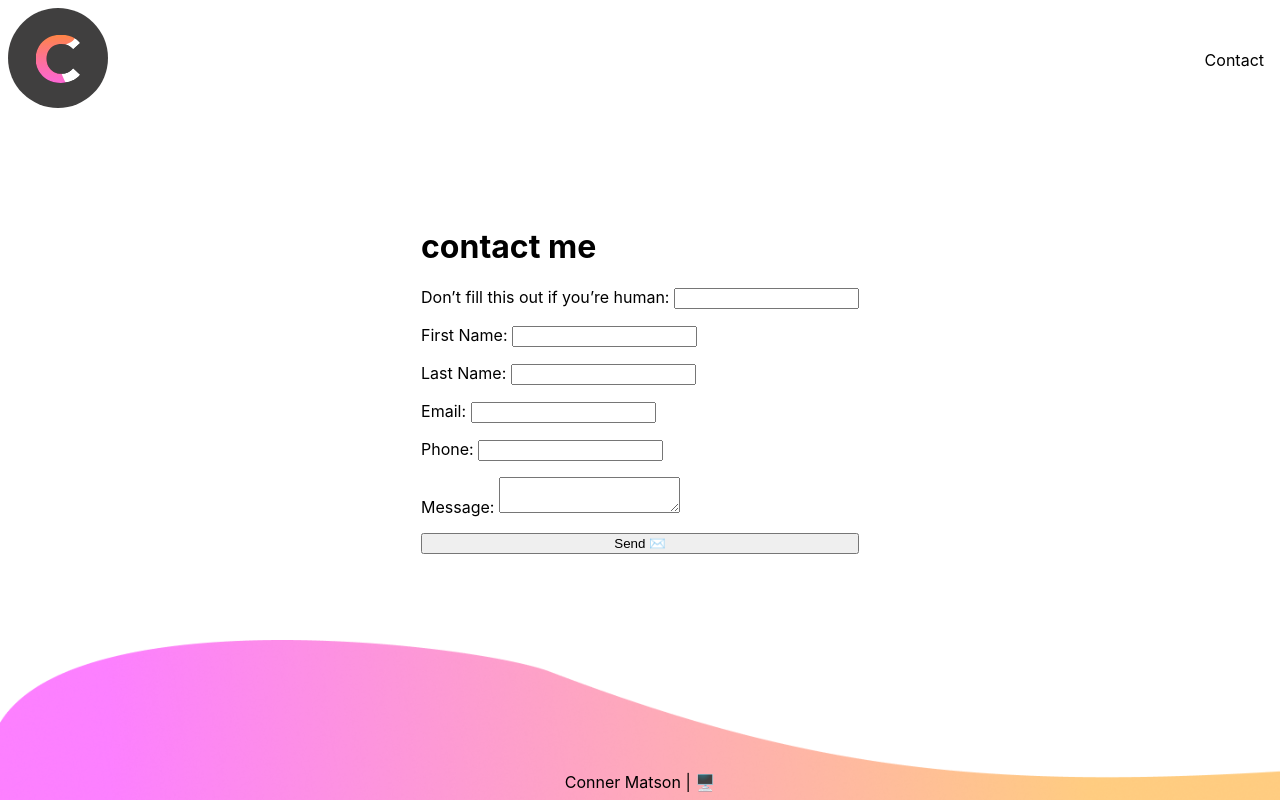
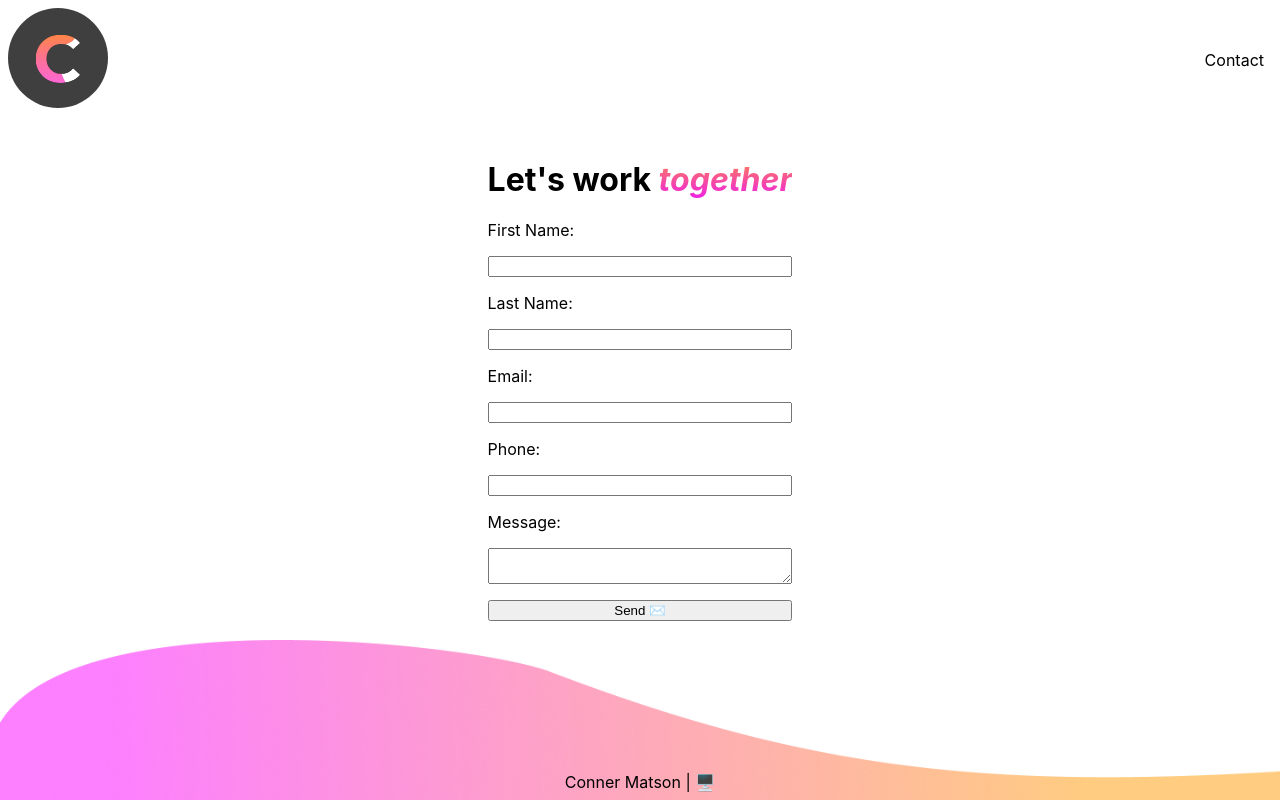
Before and after one commit to cnr-mtsn/personal-site, a Next.js app: page /contact in a window 1280 px wide. Built offline with nearby package versions, Linux system fonts and the light colour scheme.

Commit message:
style contact page next

```diff
--- a/components/ContactForm.js
+++ b/components/ContactForm.js
@@ -1,35 +1,36 @@
 import React from 'react'
 import styles from '../styles/ContactForm.module.css'
 
-export default function ContactForm({target}) {
-	console.log(target)
+export default function ContactForm() {
+
 	return (
 		<form
-			netlify-honeypot="bot-field"
 			action="/success"
 			data-netlify="true"
 			className={styles.form}
 			name="contact"
 			method="POST">
 			<input type="hidden" name="form-name" value="contact" />
-			<label>
-				Don’t fill this out if you’re human: <input name="bot-field" />
+			<label htmlFor="firstName">
+				First Name:
 			</label>
-			<label htmlFor="firstName">
-				First Name: <input type="text" name="firstName" id="firstName" />
+			<input type="text" name="firstName" id="firstName" />
+			<label htmlFor="lastName">
+				Last Name:
 			</label>
-			<label htmlFor="lastName">
-				Last Name: <input type="text" name="lastName" id="lastName" />
+			<input type="text" name="lastName" id="lastName" />
+			<label htmlFor="email">
+				Email:
 			</label>
-			<label htmlFor="email">
-				Email: <input type="email" name="email" id="email" />
+			<input type="email" name="email" id="email" />
+			<label htmlFor="phone">
+				Phone:
 			</label>
-			<label htmlFor="phone">
-				Phone: <input type="tel" name="phone" id="phone" />
+			<input type="tel" name="phone" id="phone" />
+			<label htmlFor="message">
+				Message:
 			</label>
-			<label htmlFor="message">
-				Message: <textarea name="message" id="message" />
-			</label>
+			<textarea name="message" id="message" />
 			<button type="submit">Send ✉️</button>
 		</form>
 	);
--- a/components/Page.js
+++ b/components/Page.js
@@ -9,6 +9,7 @@ export default function Page({ children }) {
 	const router = useRouter();
 	return (
 		<div className={styles.container}>
+
 			<Head>
 				<title>
 					Conner Matson |{" "}
@@ -18,11 +19,11 @@ export default function Page({ children }) {
 				<meta name="description" content="My personal development portfolio" />
 				<link rel="icon" href="/logo.svg" />
 			</Head>
+
 			<Header />
+			<main>{children}</main>
+			<Footer />
 
-			<main>{children}</main>
-
-			<Footer />
 		</div>
 	);
 }
--- a/pages/contact.js
+++ b/pages/contact.js
@@ -1,10 +1,11 @@
 import React from "react";
 import ContactForm from "../components/ContactForm";
+import styles from '../styles/ContactForm.module.css'
 
 export default function contact() {
 	return (
 		<div>
-			<h1>contact me</h1>
+			<h1>Let's work <span className={styles.gradientText}>together</span></h1>
 			<ContactForm/>
 		</div>
 	);
--- a/styles/ContactForm.module.css
+++ b/styles/ContactForm.module.css
@@ -3,3 +3,14 @@
 	flex-direction: column;
 	gap: 1rem;
 }
+.gradientText {
+	background: -webkit-linear-gradient(#fe8152, #ef1fe4);
+	background-clip: text;
+	-webkit-background-clip: text;
+	-webkit-text-fill-color: transparent;
+	color: transparent;
+	font-style: italic;
+}
+.form input {
+	width: 100%;
+}
```
